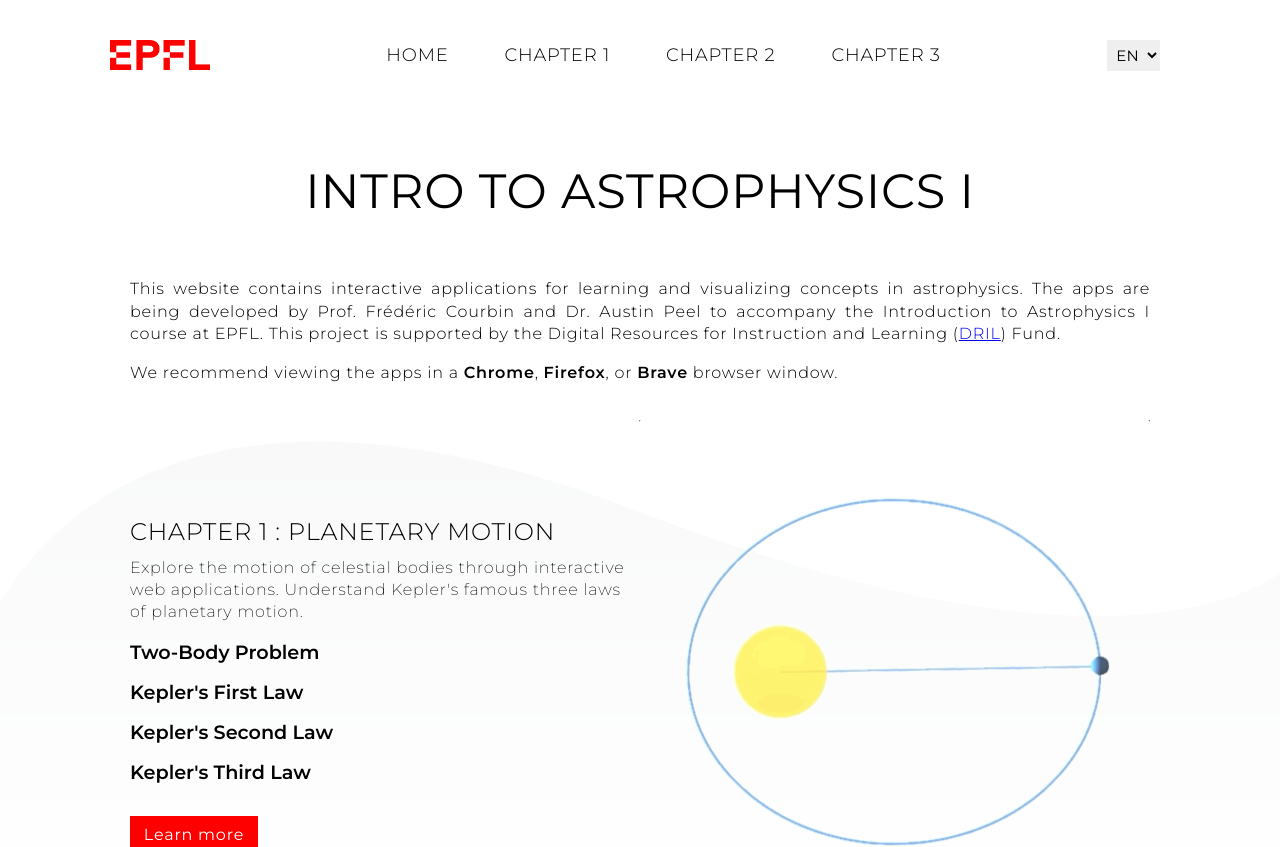
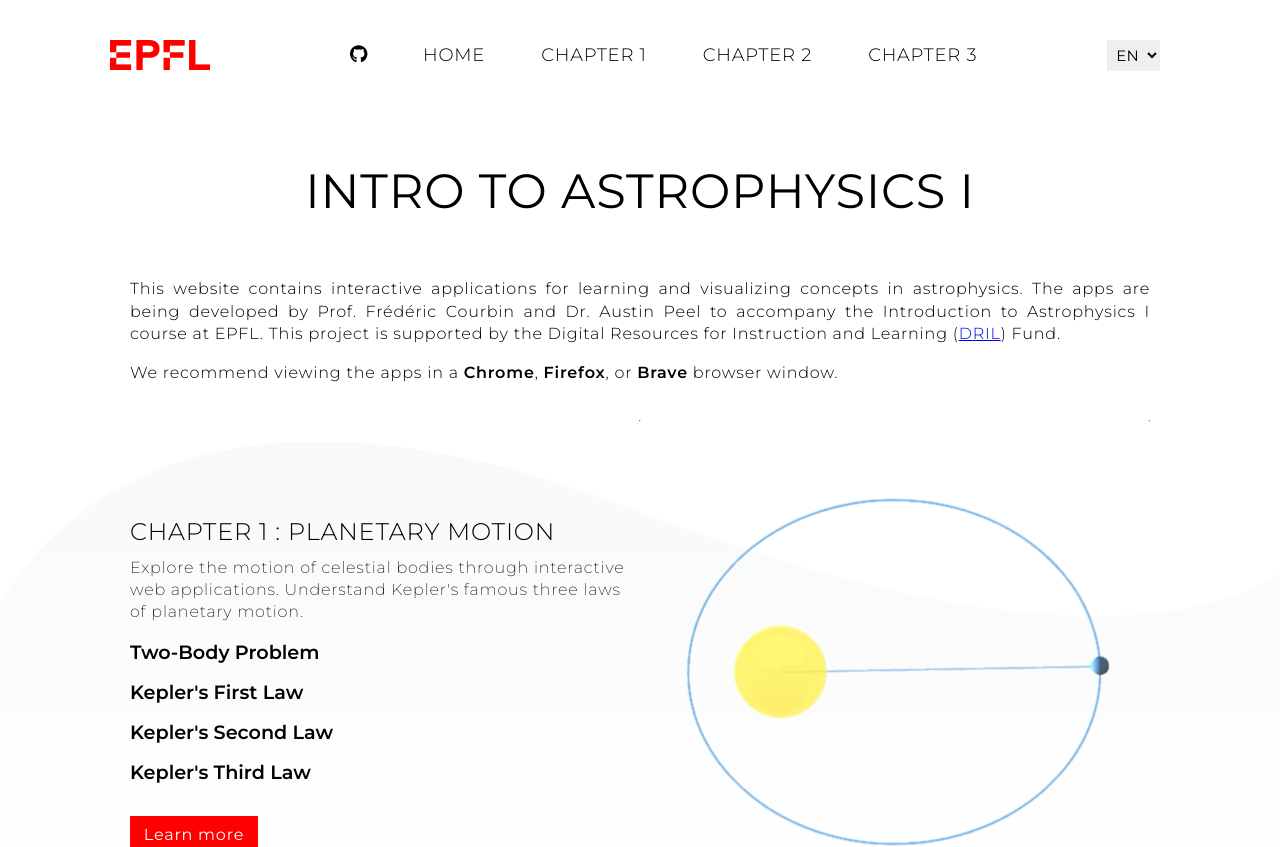
Before and after one commit to EPFL-Astrophysics-I/home, a React (Create React App) app: page / in a window 1280 px wide. Shown: the top 847 px of the page. Built offline with nearby package versions, Linux system fonts and the light colour scheme.

Commit message:
Add github link to navbar

```diff
--- a/package.json
+++ b/package.json
@@ -4,6 +4,11 @@
   "version": "0.1.0",
   "private": true,
   "dependencies": {
+    "@fortawesome/fontawesome-svg-core": "^6.1.1",
+    "@fortawesome/free-brands-svg-icons": "^6.1.1",
+    "@fortawesome/free-regular-svg-icons": "^6.1.1",
+    "@fortawesome/free-solid-svg-icons": "^6.1.1",
+    "@fortawesome/react-fontawesome": "^0.1.18",
     "@testing-library/jest-dom": "^5.16.1",
     "@testing-library/react": "^12.1.2",
     "@testing-library/user-event": "^13.5.0",
--- a/src/components/Nav/Nav.js
+++ b/src/components/Nav/Nav.js
@@ -1,8 +1,13 @@
 import './Nav.css';
+import { FontAwesomeIcon } from '@fortawesome/react-fontawesome';
+import { faGithub } from '@fortawesome/free-brands-svg-icons';
 
 export default function Nav() {
   return (
     <nav className='nav'>
+      <a href='https://github.com/EPFL-Astrophysics-I'>
+        <FontAwesomeIcon icon={faGithub} />
+      </a>
       <a href='https://epfl-astrophysics-i.github.io/home/'>Home</a>
       <a href='https://epfl-astrophysics-i.github.io/chapter1/'>Chapter 1</a>
       <a href='https://epfl-astrophysics-i.github.io/chapter2/'>Chapter 2</a>
```
Also changed, not shown: 1 other file (tests, documents, lock files or other folders).
